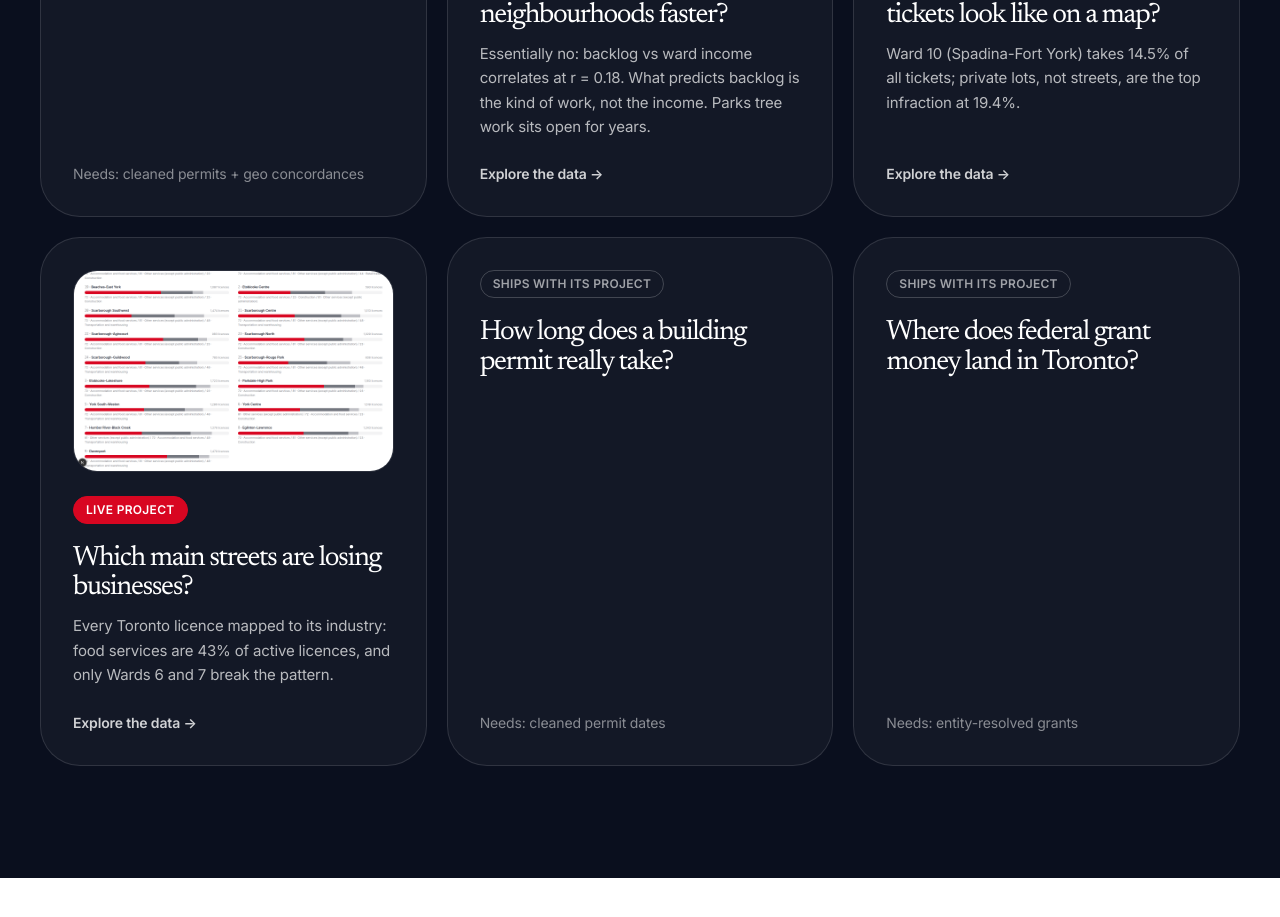
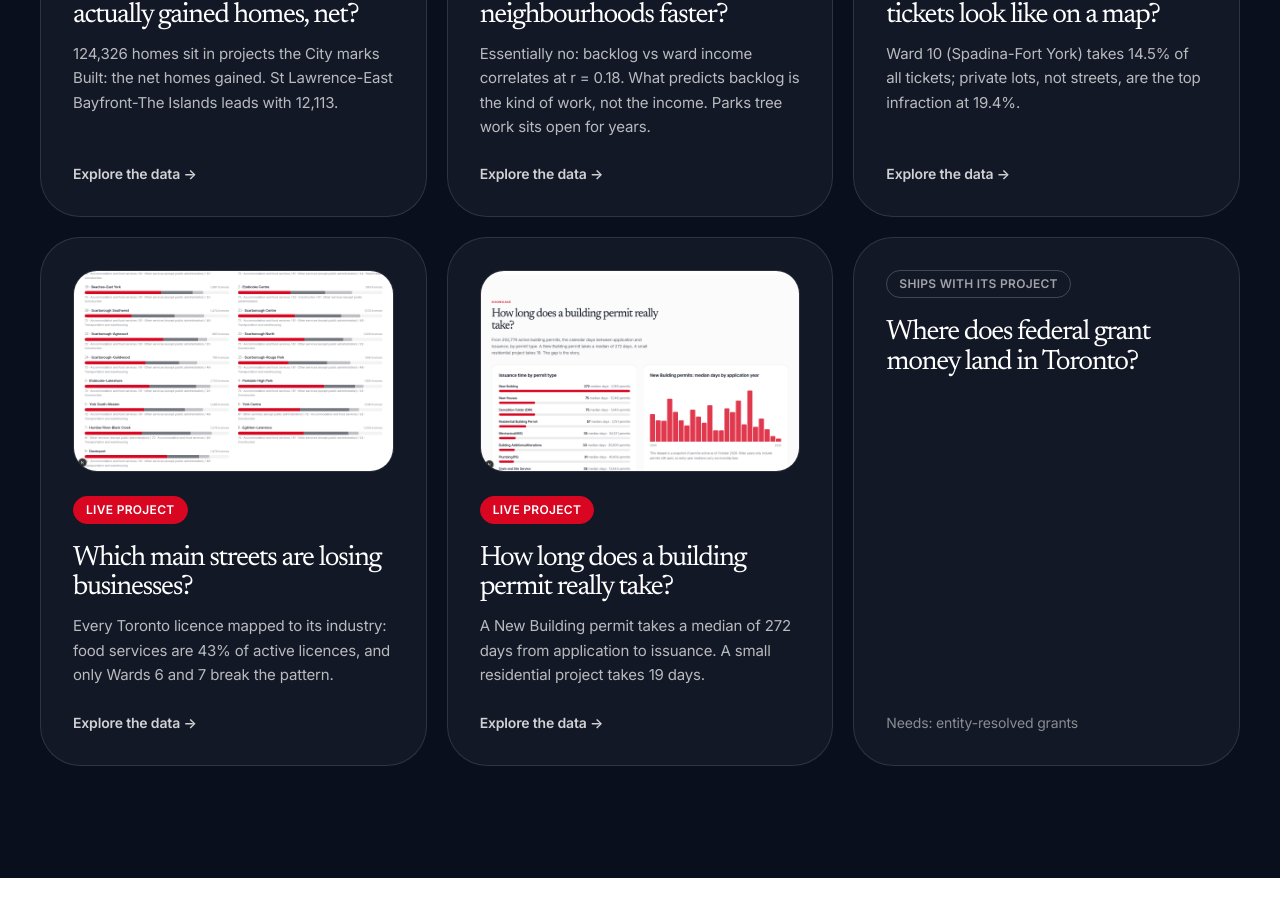
Before and after one commit to Nshipyard/canada-nshipyard, a Next.js app: page / in a window 1280 px wide. Shown: the part 5160-6077 px from the top of the page. Built offline with nearby package versions, Linux system fonts and the light colour scheme.

Commit message:
Showcase: development pipeline cards go live (net homes, permit times)

```diff
--- a/src/i18n.tsx
+++ b/src/i18n.tsx
@@ -152,7 +152,13 @@ const en = {
     explore: "Explore the data",
     needs: "Needs",
     items: [
-      { q: "Which neighbourhoods actually gained homes, net?", needs: "cleaned permits + geo concordances" },
+      {
+        q: "Which neighbourhoods actually gained homes, net?",
+        needs: "cleaned permits + geo concordances",
+        url: "https://toronto-development-pipeline.vercel.app",
+        thumb: "/showcase/development-pipeline.png",
+        answer: "124,326 homes sit in projects the City marks Built: the net homes gained. St Lawrence-East Bayfront-The Islands leads with 12,113.",
+      },
       {
         q: "Does 311 fix rich neighbourhoods faster?",
         needs: "311 taxonomy + geocoding",
@@ -174,7 +180,13 @@ const en = {
         thumb: "/showcase/licence-naics.png",
         answer: "Every Toronto licence mapped to its industry: food services are 43% of active licences, and only Wards 6 and 7 break the pattern.",
       },
-      { q: "How long does a building permit really take?", needs: "cleaned permit dates" },
+      {
+        q: "How long does a building permit really take?",
+        needs: "cleaned permit dates",
+        url: "https://toronto-development-pipeline.vercel.app",
+        thumb: "/showcase/permit-times.png",
+        answer: "A New Building permit takes a median of 272 days from application to issuance. A small residential project takes 19 days.",
+      },
       { q: "Where does federal grant money land in Toronto?", needs: "entity-resolved grants" },
     ],
   },
@@ -359,7 +371,13 @@ const fr: Dict = {
     explore: "Explorer les données",
     needs: "Requiert",
     items: [
-      { q: "Quels quartiers ont vraiment gagné des logements, en net ?", needs: "permis nettoyés + concordances géographiques" },
+      {
+        q: "Quels quartiers ont vraiment gagné des logements, en net ?",
+        needs: "permis nettoyés + concordances géographiques",
+        url: "https://toronto-development-pipeline.vercel.app",
+        thumb: "/showcase/development-pipeline.png",
+        answer: "124 326 logements dans des projets que la ville marque construits : le gain net. St Lawrence-East Bayfront-The Islands mène avec 12 113.",
+      },
       {
         q: "Le 311 répare-t-il plus vite les quartiers riches ?",
         needs: "taxonomie 311 + géocodage",
@@ -381,7 +399,13 @@ const fr: Dict = {
         thumb: "/showcase/licence-naics.png",
         answer: "Chaque permis de Toronto relié à son industrie : la restauration représente 43 % des permis actifs, et seuls les quartiers 6 et 7 brisent le schéma.",
       },
-      { q: "Combien de temps prend vraiment un permis de construire ?", needs: "dates de permis nettoyées" },
+      {
+        q: "Combien de temps prend vraiment un permis de construire ?",
+        needs: "dates de permis nettoyées",
+        url: "https://toronto-development-pipeline.vercel.app",
+        thumb: "/showcase/permit-times.png",
+        answer: "Un permis de nouveau bâtiment prend en médiane 272 jours de la demande à la délivrance. Un petit projet résidentiel prend 19 jours.",
+      },
       { q: "Où atterrit l'argent des subventions fédérales à Toronto ?", needs: "subventions résolues par entité" },
     ],
   },
```
Also changed, not shown: public/showcase/development-pipeline.png (added), public/showcase/permit-times.png (added).
